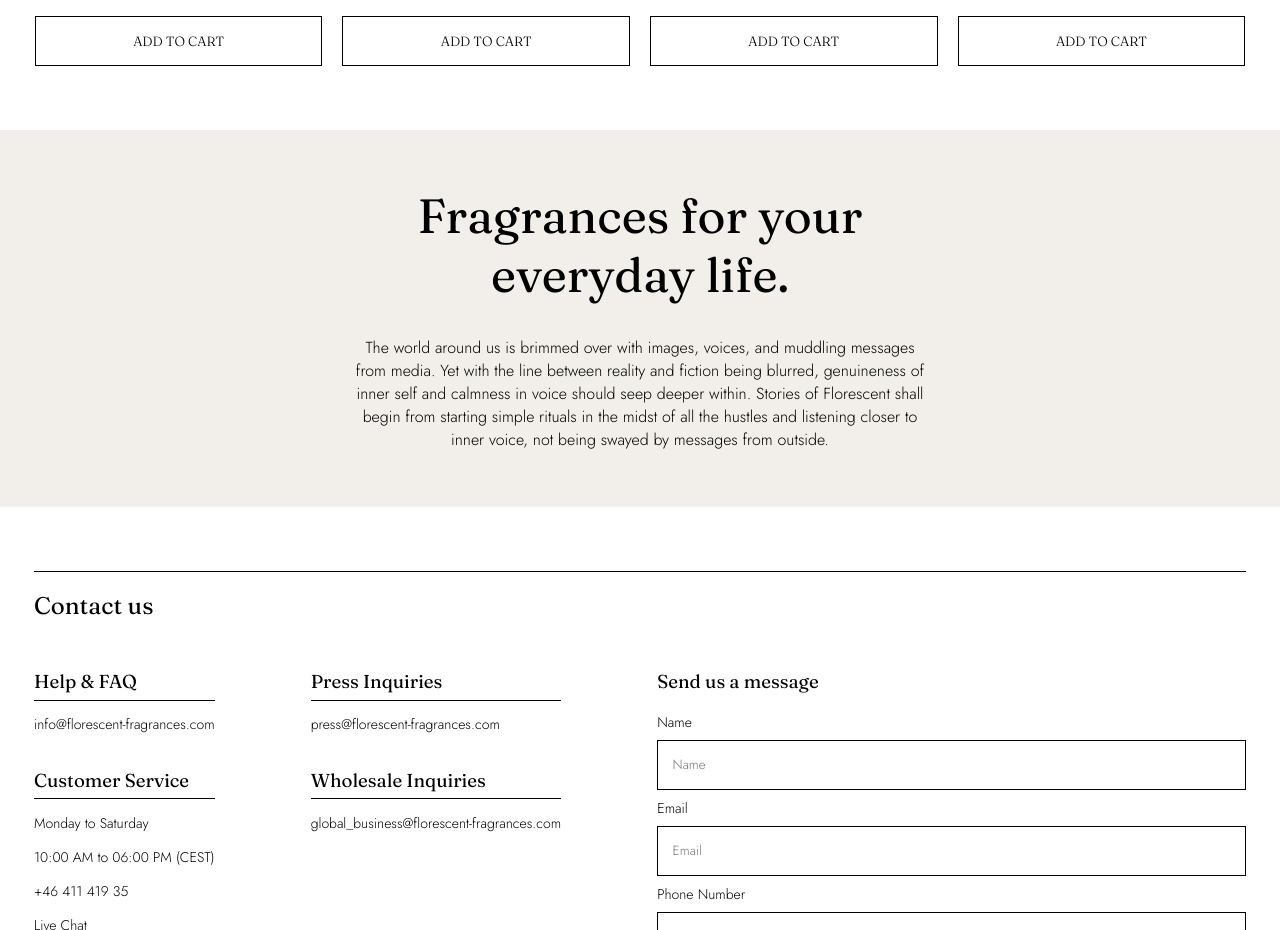
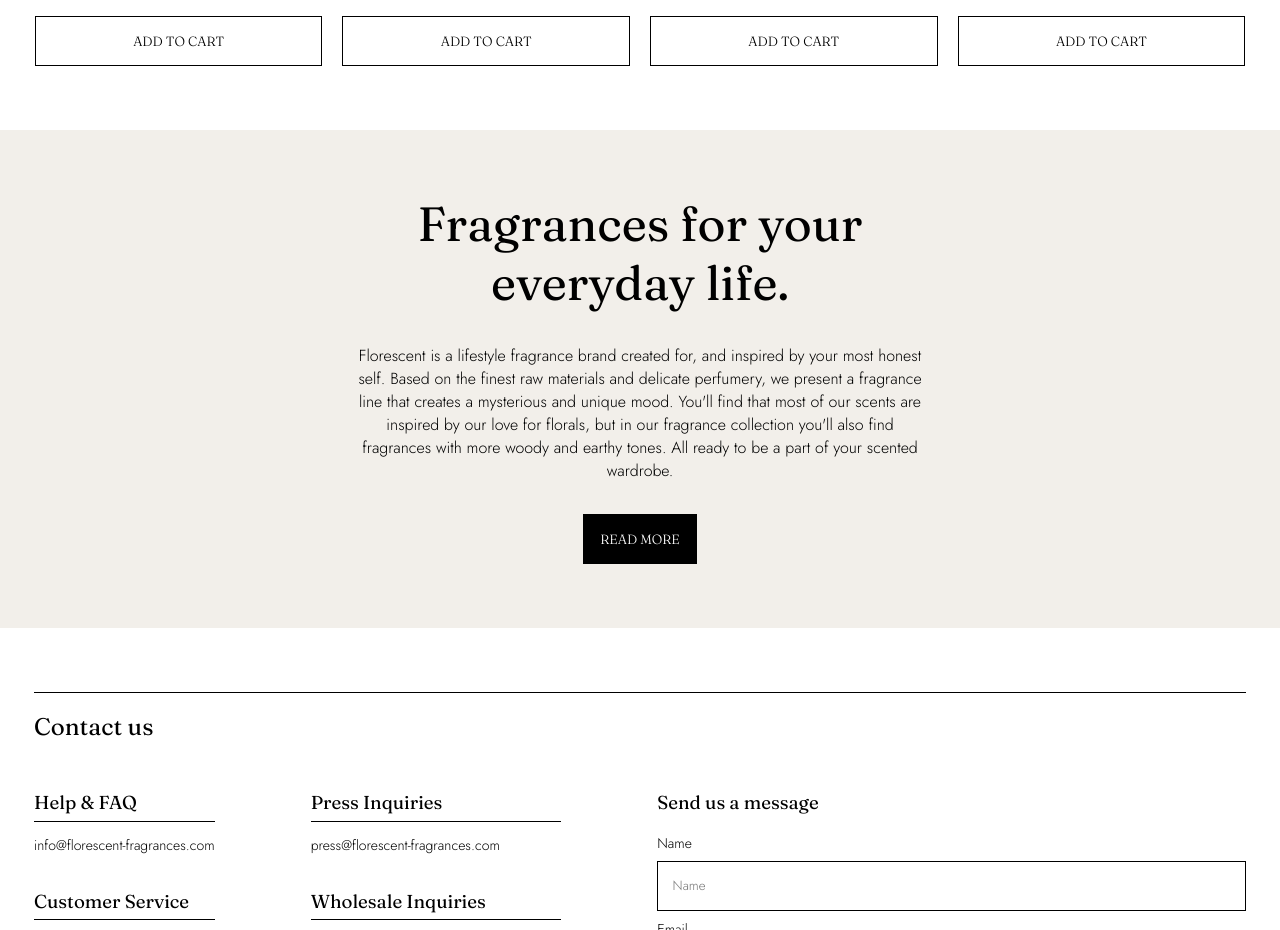
Before and after one commit to lisamarieandersson/florescent, a Svelte app: page / in a window 1280 px wide. Shown: the part 2044-2974 px from the top of the page. Built offline with nearby package versions, Linux system fonts and the light colour scheme.

Commit message:
edited presentation text and padding, margin

```diff
--- a/src/Presentation.svelte
+++ b/src/Presentation.svelte
@@ -1,14 +1,16 @@
 <div class="presentation-container">
   <div class="presentation-text">
     <h1>Fragrances for your everyday life.</h1>
-    <p>
-      The world around us is brimmed over with images, voices, and muddling
-      messages from media. Yet with the line between reality and fiction being
-      blurred, genuineness of inner self and calmness in voice should seep
-      deeper within. Stories of Florescent shall begin from starting simple
-      rituals in the midst of all the hustles and listening closer to inner
-      voice, not being swayed by messages from outside.
+    <p class="padding-bottom">
+      Florescent is a lifestyle fragrance brand created for, and inspired by
+      your most honest self. Based on the finest raw materials and delicate
+      perfumery, we present a fragrance line that creates a mysterious and
+      unique mood. You'll find that most of our scents are inspired by our love
+      for florals, but in our fragrance collection you'll also find fragrances
+      with more woody and earthy tones. All ready to be a part of your scented
+      wardrobe.
     </p>
+    <button>Read more</button>
   </div>
 </div>
 
@@ -20,17 +22,34 @@
     max-width: 100%;
     overflow: hidden;
     background-color: #f2efea;
-    padding: 2.5rem 0;
-    margin-top: 0.2rem;
+    padding: 4rem 0;
+    margin-top: 4rem;
   }
 
   .presentation-text {
-    max-width: 25%;
+    max-width: 20%;
     text-align: center;
   }
 
+  .padding-bottom {
+    padding-bottom: 1rem;
+  }
+
+  .presentation-text button {
+    border-radius: 0;
+    font-family: 'Fraunces', serif;
+    font-weight: 300;
+    background: #000000;
+    color: #ffffff;
+    border: solid 0.025rem #000000;
+    padding: 1rem;
+    text-transform: uppercase;
+    text-align: center;
+    cursor: pointer;
+  }
+
   h1 {
-    margin-top: 1rem;
+    margin-top: 0;
   }
 
   /* Media query for large desktop screens */
@@ -47,10 +66,17 @@
     }
   }
 
+  /* Media query for smaller desktop and tablet screens */
+  @media (max-width: 1024px) {
+    .presentation-container {
+      margin-top: 2rem;
+    }
+  }
+
   /* Media query for tablet and mobile screens */
   @media (max-width: 768px) {
     .presentation-text {
-      max-width: 60%;
+      max-width: 80%;
     }
   }
 </style>
```
